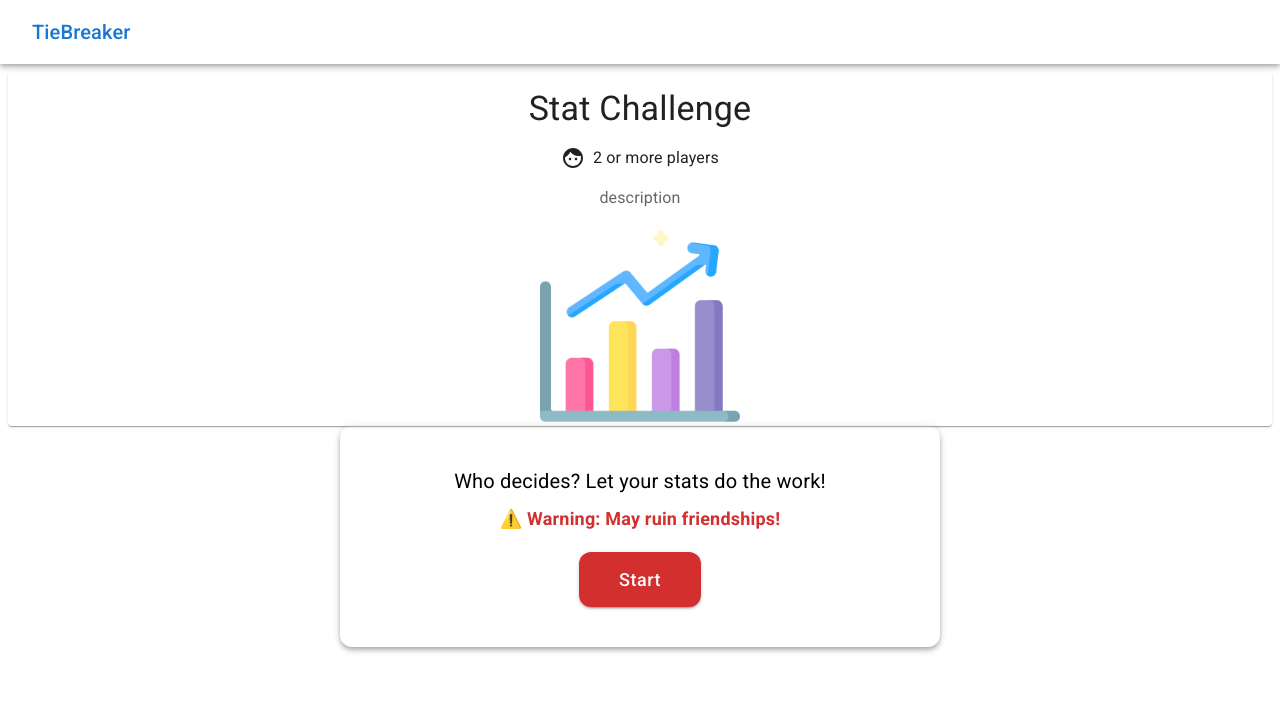
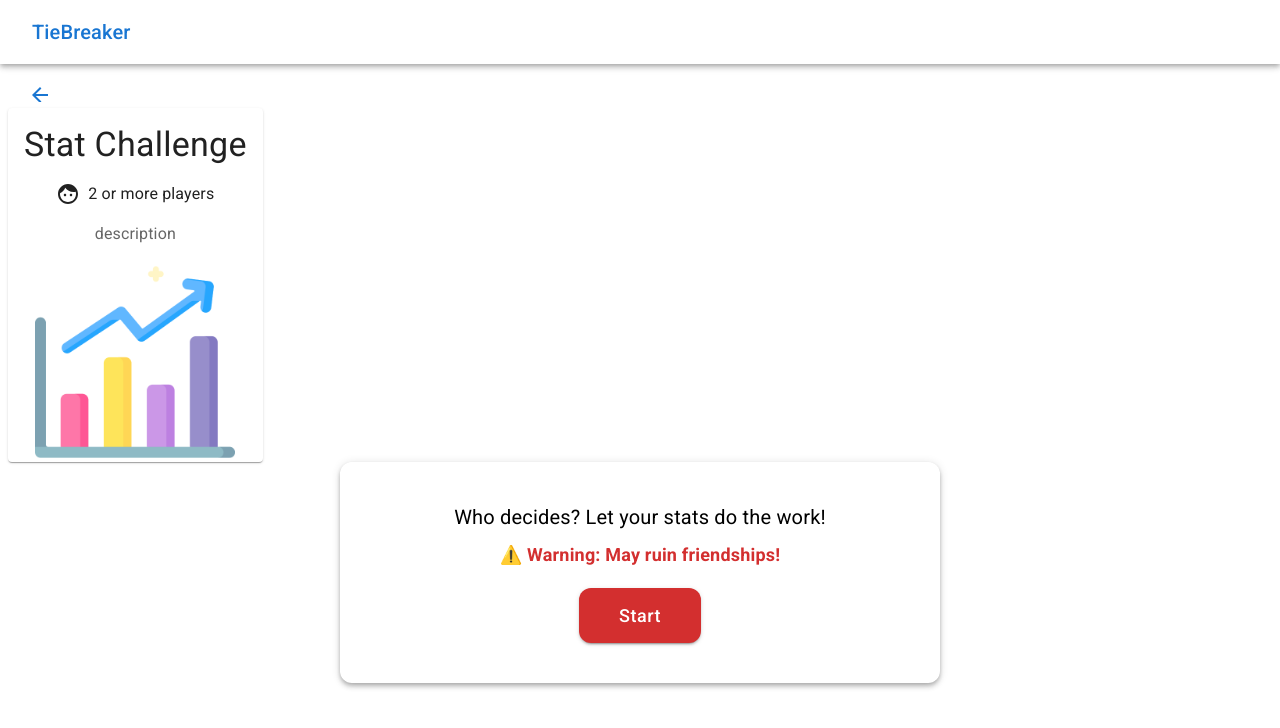
Before and after one commit to Glenn-Chiang/TieBreaker, a React (Vite) app: page /games/stat-challenge in a window 1280 px wide. Shown: the top 728 px of the page. Built offline with nearby package versions, Linux system fonts and the light colour scheme.

Commit message:
Add BackButton

```diff
--- /dev/null
+++ b/src/components/BackButton.tsx
@@ -0,0 +1,19 @@
+import { ArrowBack } from "@mui/icons-material";
+import { Button, Icon } from "@mui/material";
+import { useNavigate } from "react-router";
+
+export function BackButton() {
+  const navigate = useNavigate()
+
+  const handleClick = () => {
+    navigate(-1)
+  }
+
+  return (
+    <Button onClick={handleClick} sx={{borderRadius: "50%"}}>
+      <Icon>
+        <ArrowBack/>
+      </Icon>
+    </Button>
+  )
+}
--- a/src/pages/GamePageLayout.tsx
+++ b/src/pages/GamePageLayout.tsx
@@ -1,10 +1,15 @@
+import { Box } from "@mui/material";
 import { Outlet } from "react-router";
+import { BackButton } from "../components/BackButton";
 import { ConfettiProvider } from "../components/ConfettiProvider";
 
 export default function GamePageLayout() {
   return (
     <ConfettiProvider>
-      <Outlet />
+      <Box display={"flex"} flexDirection={"column"} alignItems={"start"}>
+        <BackButton />
+        <Outlet />
+      </Box>
     </ConfettiProvider>
   );
 }
```
